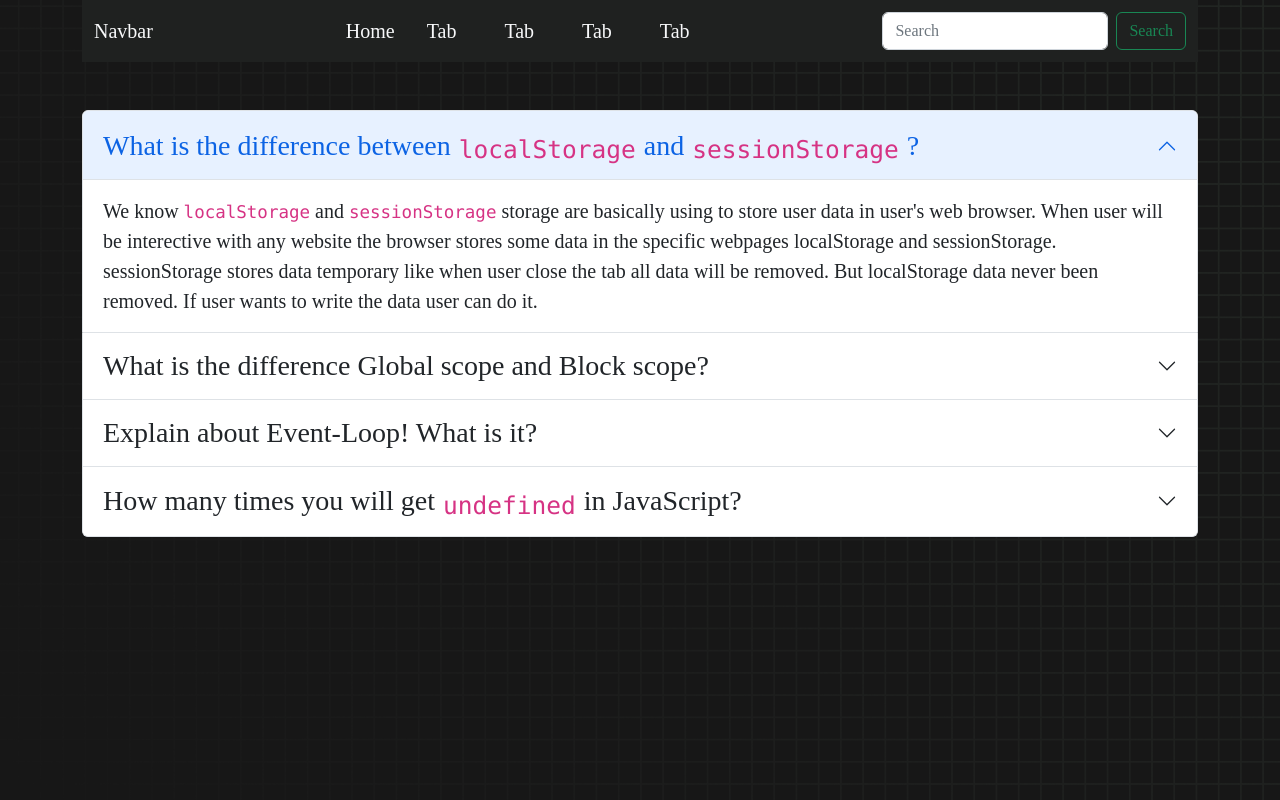
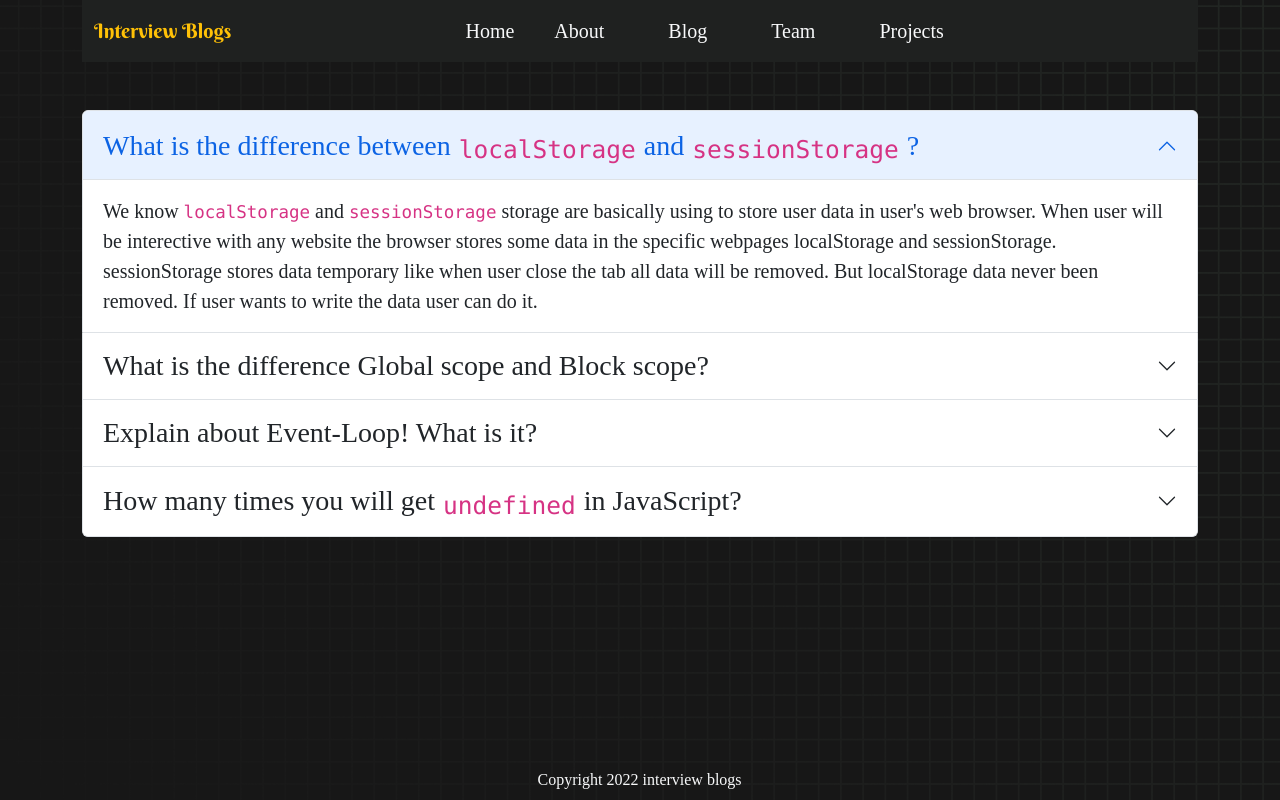
Before and after one commit to euhansarkar/SpeedTypeR, a plain HTML site: page blog.html in a window 1280 px wide. Drawn offline with nearby package versions, Linux system fonts and the light colour scheme.

Commit message:
some changes in blog page

```diff
--- a/blog.html
+++ b/blog.html
@@ -8,6 +8,7 @@
   </head>
 
   <style>
+    @import url('https://fonts.googleapis.com/css2?family=Berkshire+Swash&display=swap');
         * {
         padding: 0;
         margin: 0;
@@ -20,38 +21,39 @@ body {
         background-position: left top;
         font-family: "Zilla Slab", serif;
       }
+      footer{
+        position: fixed;
+        top: 96%;
+        left: 42%;
+      }
   </style>
   <body>
 
     <header class="container">
         <nav class="navbar navbar-expand-lg" style="background-color: #1f2120;">
             <div class="container-fluid">
-              <a class="navbar-brand text-light" href="#">Navbar</a>
+              <a class="navbar-brand text-warning" style="font-family: 'Berkshire Swash', cursive;" href="#">Interview Blogs</a>
               <button class="navbar-toggler" type="button" data-bs-toggle="collapse" data-bs-target="#navbarSupportedContent" aria-controls="navbarSupportedContent" aria-expanded="false" aria-label="Toggle navigation">
                 <span class="navbar-toggler-icon"></span>
               </button>
               <div class="collapse navbar-collapse" id="navbarSupportedContent">
                 <ul class="navbar-nav mx-auto mb-2 mb-lg-0 text-light>
-                  <li class="nav-item mx-3">
-                    <a class="nav-link active text-capitalize text-light fs-5" aria-current="page" href="#">Home</a>
+                  <li class="nav-item mx-4">
+                    <a class="nav-link text-capitalize text-light fs-5" aria-current="page" href="#">Home</a>
                   </li>
-                  <li class="nav-item mx-3">
-                    <a class="nav-link text-light fs-5 text-capitalize" href="#">tab</a>
+                  <li class="nav-item mx-4">
+                    <a class="nav-link text-light fs-5 text-capitalize" href="#">About</a>
                   </li>
-                  <li class="nav-item mx-3">
-                    <a class="nav-link text-light fs-5 text-capitalize" href="#">tab</a>
+                  <li class="nav-item mx-4">
+                    <a class="nav-link text-light active fs-5 text-capitalize" href="#">Blog</a>
                   </li>
-                  <li class="nav-item mx-3">
-                    <a class="nav-link text-light fs-5 text-capitalize" href="#">tab</a>
+                  <li class="nav-item mx-4">
+                    <a class="nav-link text-light fs-5 text-capitalize" href="#">Team</a>
                   </li>
-                  <li class="nav-item mx-3">
-                    <a class="nav-link text-light fs-5 text-capitalize" href="#">tab</a>
+                  <li class="nav-item mx-4">
+                    <a class="nav-link text-light fs-5 text-capitalize" href="#">Projects</a>
                   </li>
                 </ul>
-                <form class="d-flex" role="search">
-                  <input class="form-control me-2" type="search" placeholder="Search" aria-label="Search">
-                  <button class="btn btn-outline-success" type="submit">Search</button>
-                </form>
               </div>
             </div>
           </nav>
@@ -125,6 +127,10 @@ body {
         </section>
     </main>
 
+    <footer class="text-center text-light">
+      <p>Copyright 2022 interview blogs</p>
+    </footer>
+
     <script src="https://cdn.jsdelivr.net/npm/bootstrap@5.2.1/dist/js/bootstrap.bundle.min.js" integrity="sha384-u1OknCvxWvY5kfmNBILK2hRnQC3Pr17a+RTT6rIHI7NnikvbZlHgTPOOmMi466C8" crossorigin="anonymous"></script>
   </body>
 </html>
--- a/styles.css
+++ b/styles.css
@@ -149,8 +149,8 @@ button {
 }
 
 .card {
-  width: 30%;
-  height: 30%;
+  width: 288px;
+  height: 190px;
   padding: 3.125rem;
   display: flex;
   flex-direction: column;
```
Lines whose indentation alone changed are shown as unchanged.
